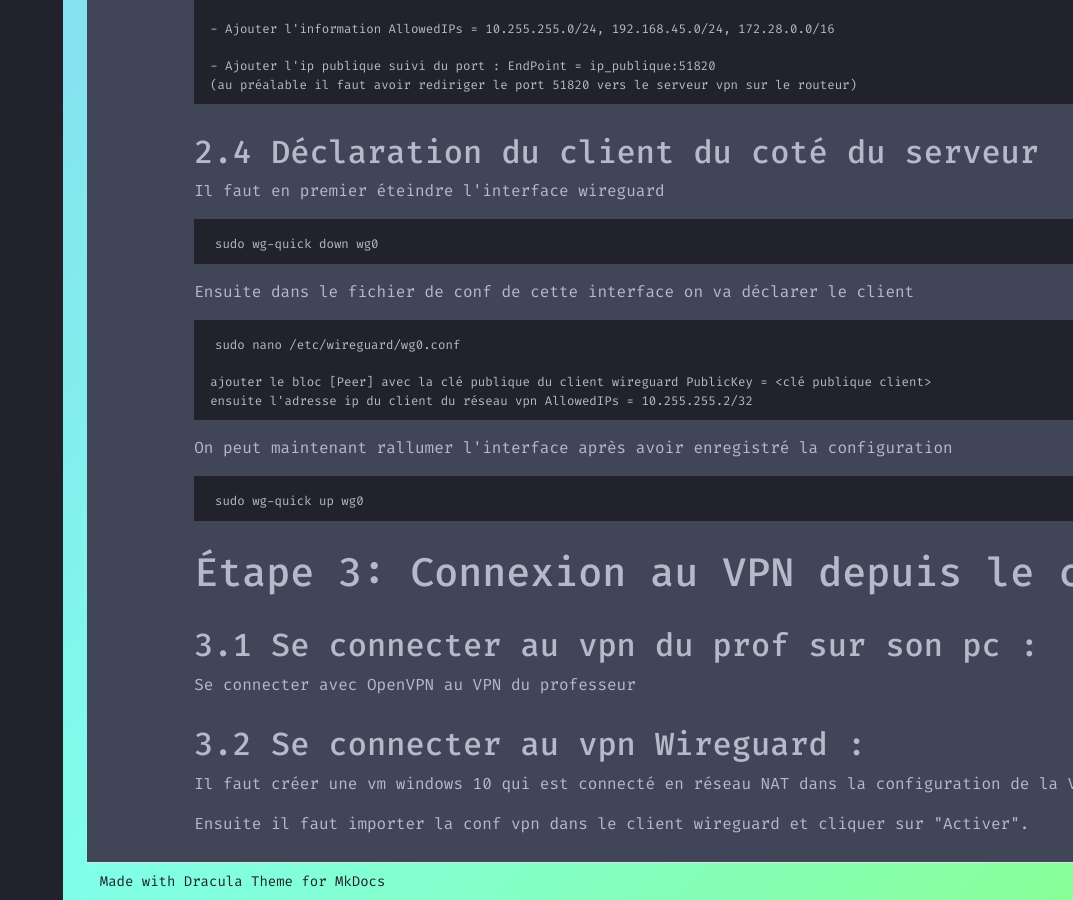
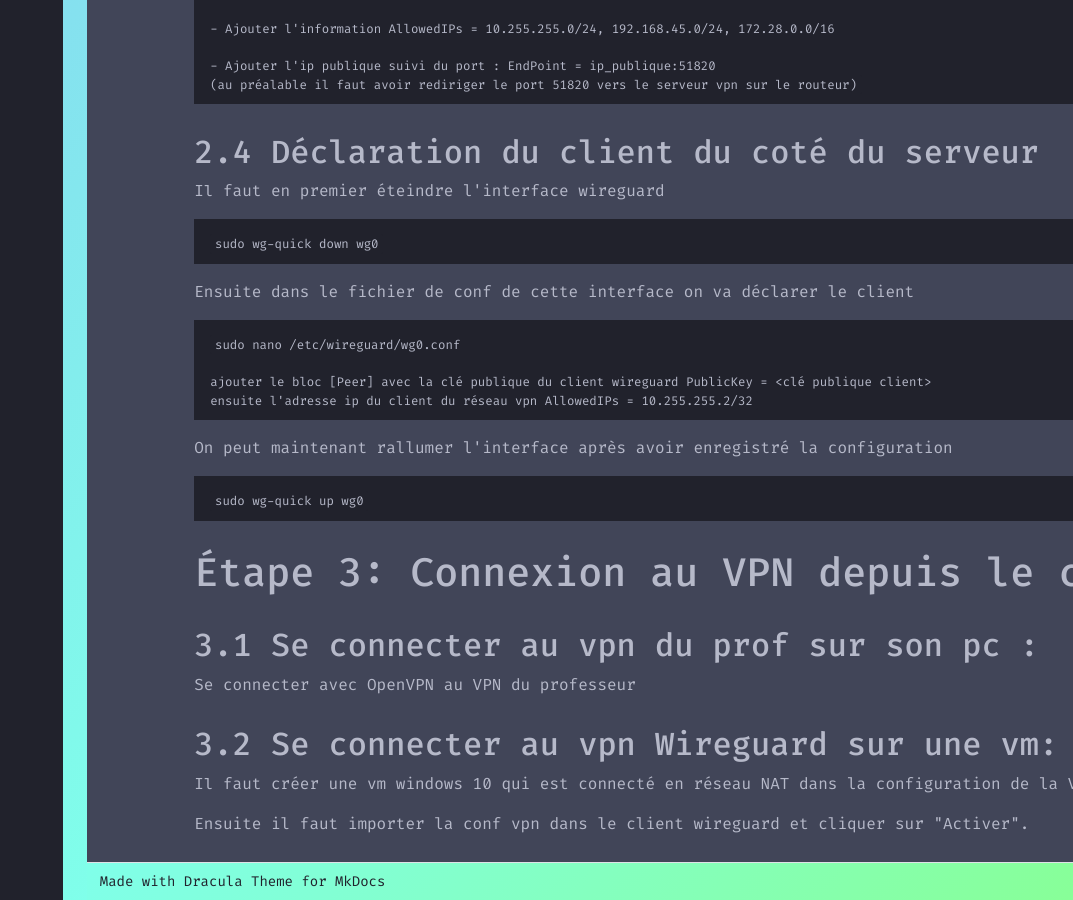
Before and after one commit to eRaETatsuya/OrleansSIO.github.io, an MkDocs documentation site: the page built from docs/VPN_WireGuard.md, in a window 1280 px wide and 900 px high, scrolled down 2871 px. Shown: the whole window, without its empty margins (207-1280 px from the left). Built offline with MkDocs 1.6.1 and Material for MkDocs 9.7.7, drawn with Linux system fonts in a browser that asks for light colours.

Commit message:
Update VPN_WireGuard.md

```diff
--- a/docs/VPN_WireGuard.md
+++ b/docs/VPN_WireGuard.md
@@ -141,7 +141,7 @@ On peut maintenant rallumer l'interface après avoir enregistré la configuratio
 
 Se connecter avec OpenVPN au VPN du professeur
 
-## 3.2 Se connecter au vpn Wireguard :
+## 3.2 Se connecter au vpn Wireguard sur une vm:
 
 Il faut créer une vm windows 10 qui est connecté en réseau NAT dans la configuration de la VM.
 
```
